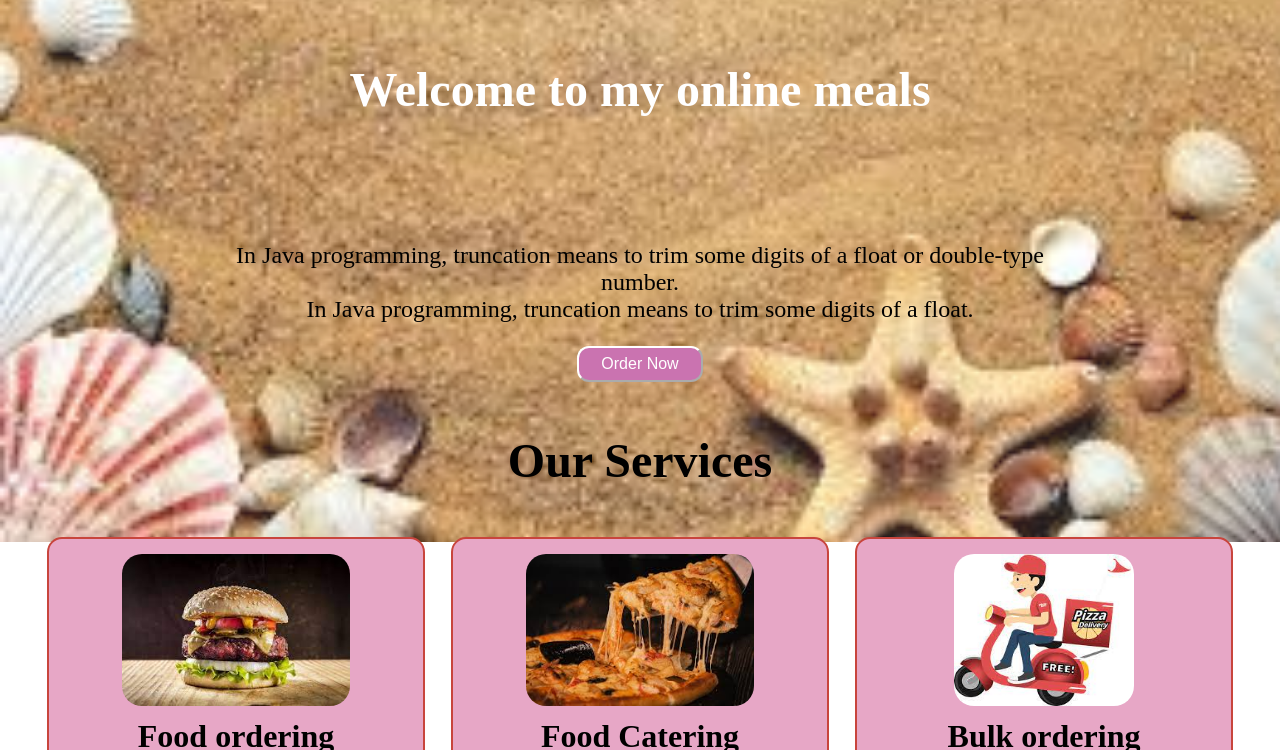
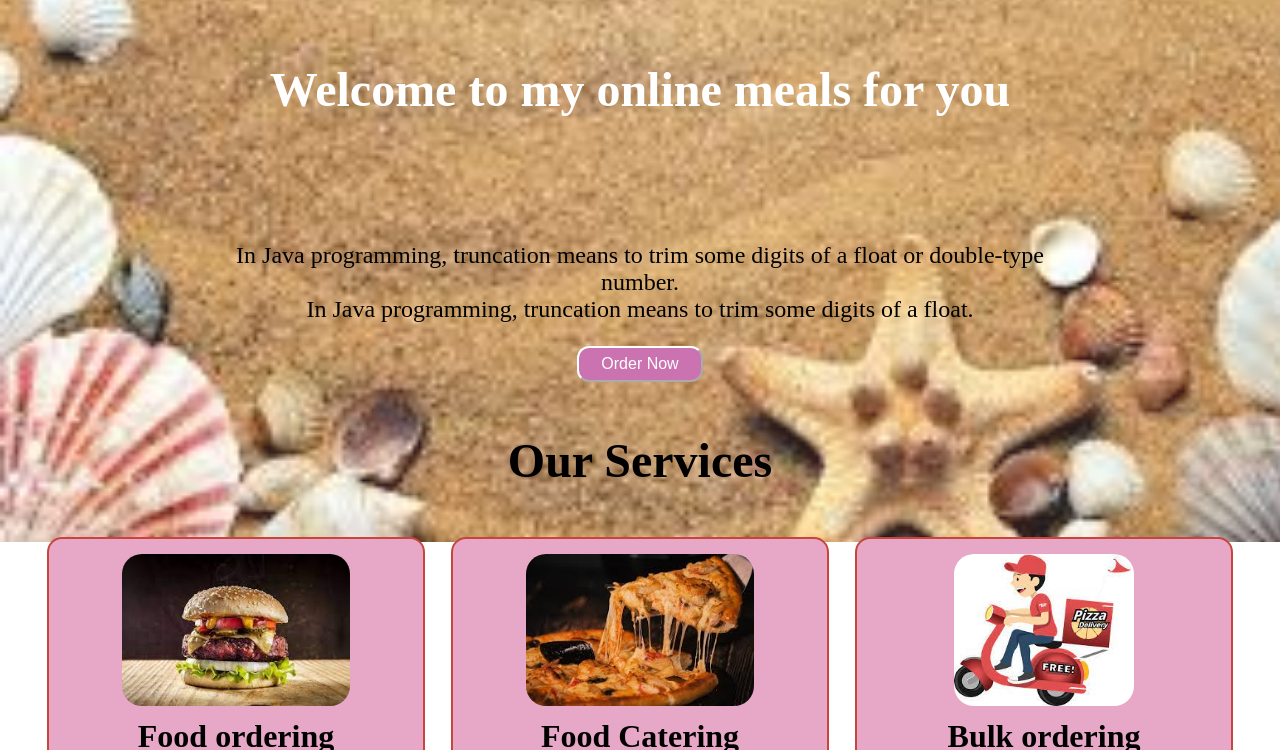
Before and after one commit to AmanVishwa2408/DemoPage, a plain HTML site: page index.html in a window 1280 px wide. Shown: the part 50-800 px from the top of the page. Drawn offline with Linux system fonts and the light colour scheme; a web font is replaced by a local one.

Commit message:
Update index.html

```diff
--- a/index.html
+++ b/index.html
@@ -25,7 +25,7 @@
 
 
 	<section id="home">
-		<h1 class="h-primary">Welcome to my online meals</h1>
+		<h1 class="h-primary">Welcome to my online meals for you</h1>
 		<p>In Java programming, truncation means to trim some digits of a float or double-type number.</p>
 		<p>In Java programming, truncation means to trim some digits of a float. </p>
 		<button class="btn">Order Now</button>
```
